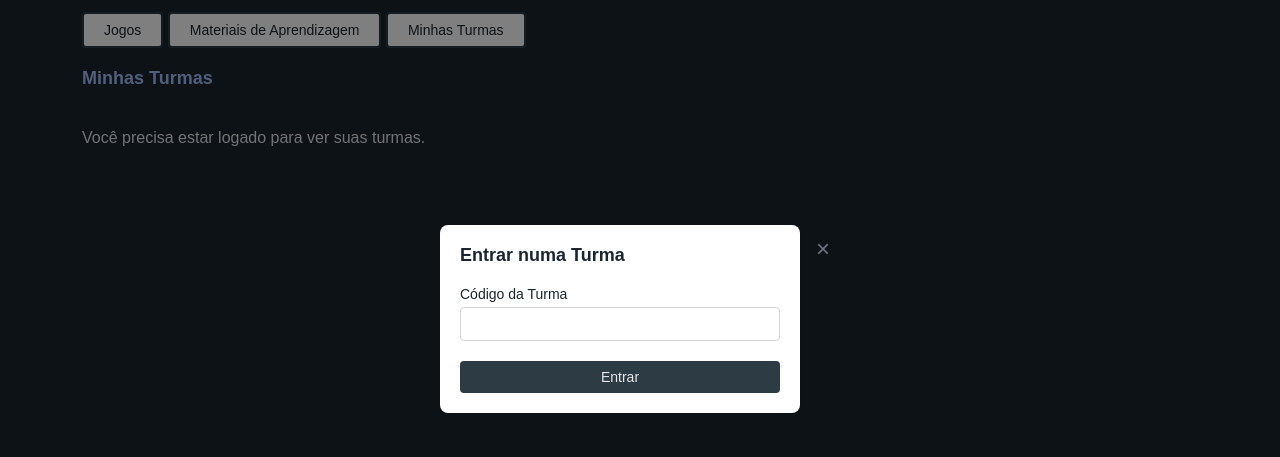
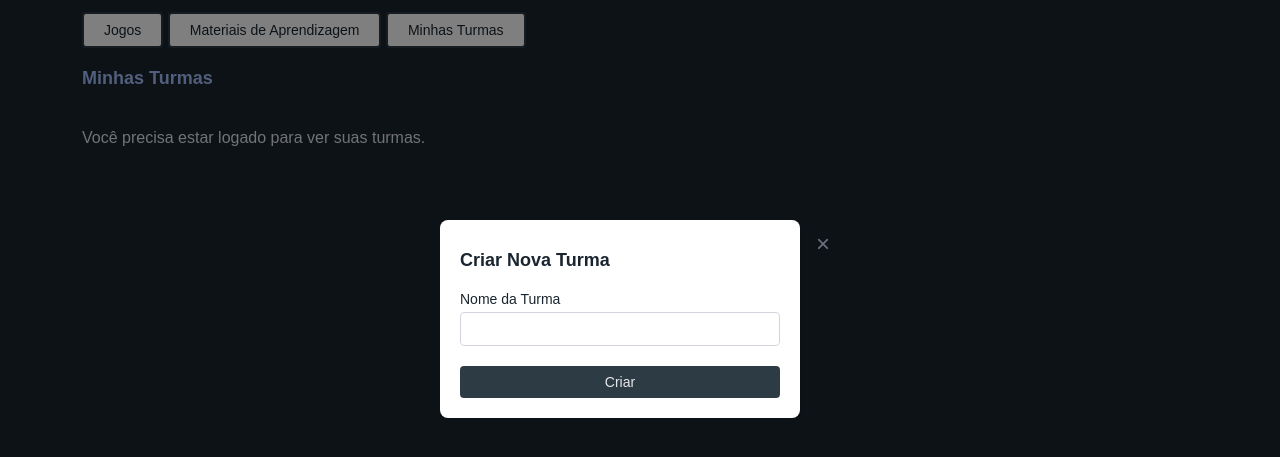
Before and after one commit to BIGGj23/Cibersecurity_project, a plain HTML site: page student_dashboard.html in a window 1280 px wide. Both pictures are taken after a click on the button "Entrar numa Turma". Shown: the part 81-538 px from the top of the page. Drawn offline with Linux system fonts and the light colour scheme; no server answers.

Commit message:
update 17/05 v2

```diff
--- a/student_dashboard.html
+++ b/student_dashboard.html
@@ -52,13 +52,14 @@
         <div class="modal-overlay" onclick="closeJoinClassModal()"></div>
         <div id="joinClassModal" class="modal">
             <div class="modal-content">
-                <span class="close-button" onclick="closeJoinClassModal()">×</span>
-                <h2>Entrar numa Turma</h2>
-                <form id="joinClassForm">
-                    <label for="classCode">Código da Turma</label>
-                    <input type="text" id="classCode" name="classCode" required>
-                    <p id="errorMessage" class="error-message"></p>
-                    <button type="submit" class="btn-primary">Entrar</button>
+                <div style="text-align: right; margin-bottom: 10px;">
+                    <span class="close-button">×</span>
+                </div>
+                <h2>Criar Nova Turma</h2>
+                <form id="createClassForm">
+                    <label for="className">Nome da Turma</label>
+                    <input type="text" id="className" name="className">
+                    <button type="submit" class="btn-primary">Criar</button>
                 </form>
             </div>
         </div>
```
Also changed, not shown: teacher_dashboard.html (+5 -3 lines).
